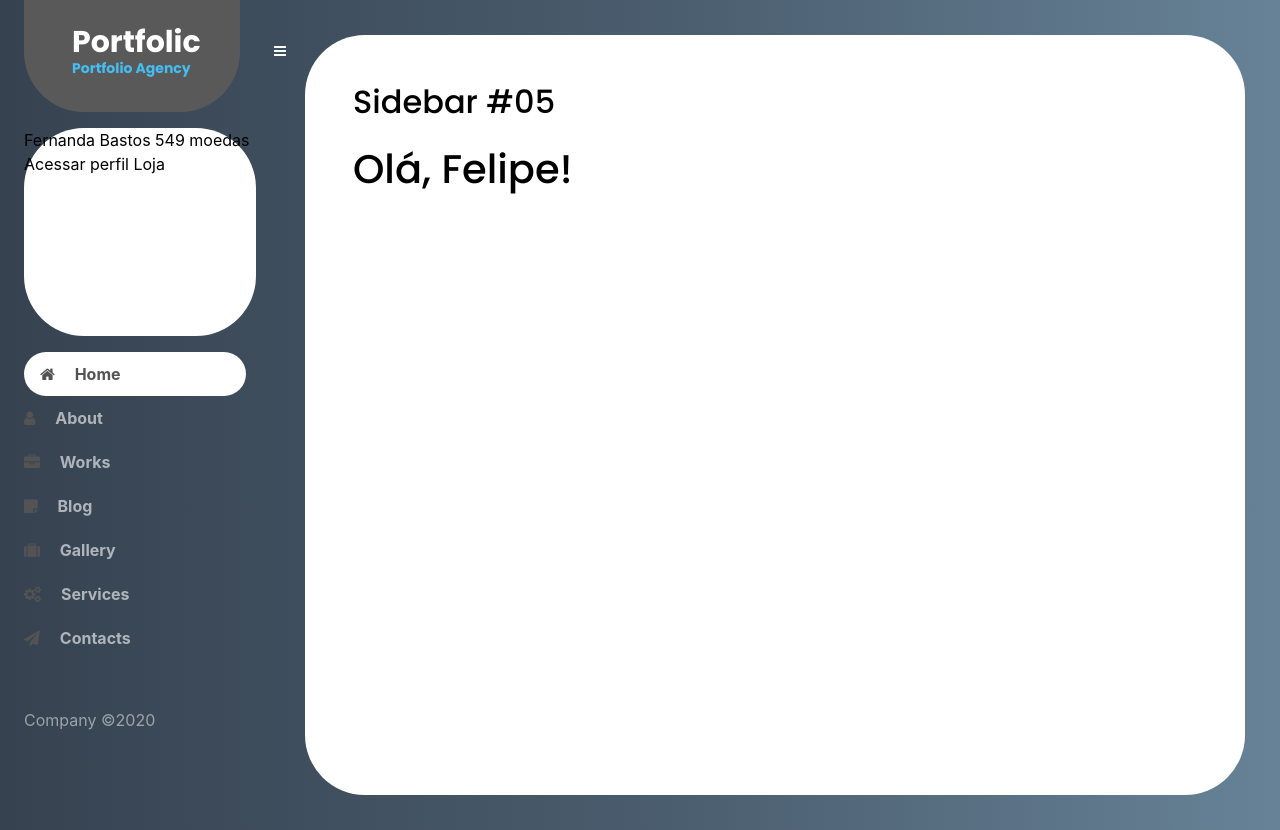
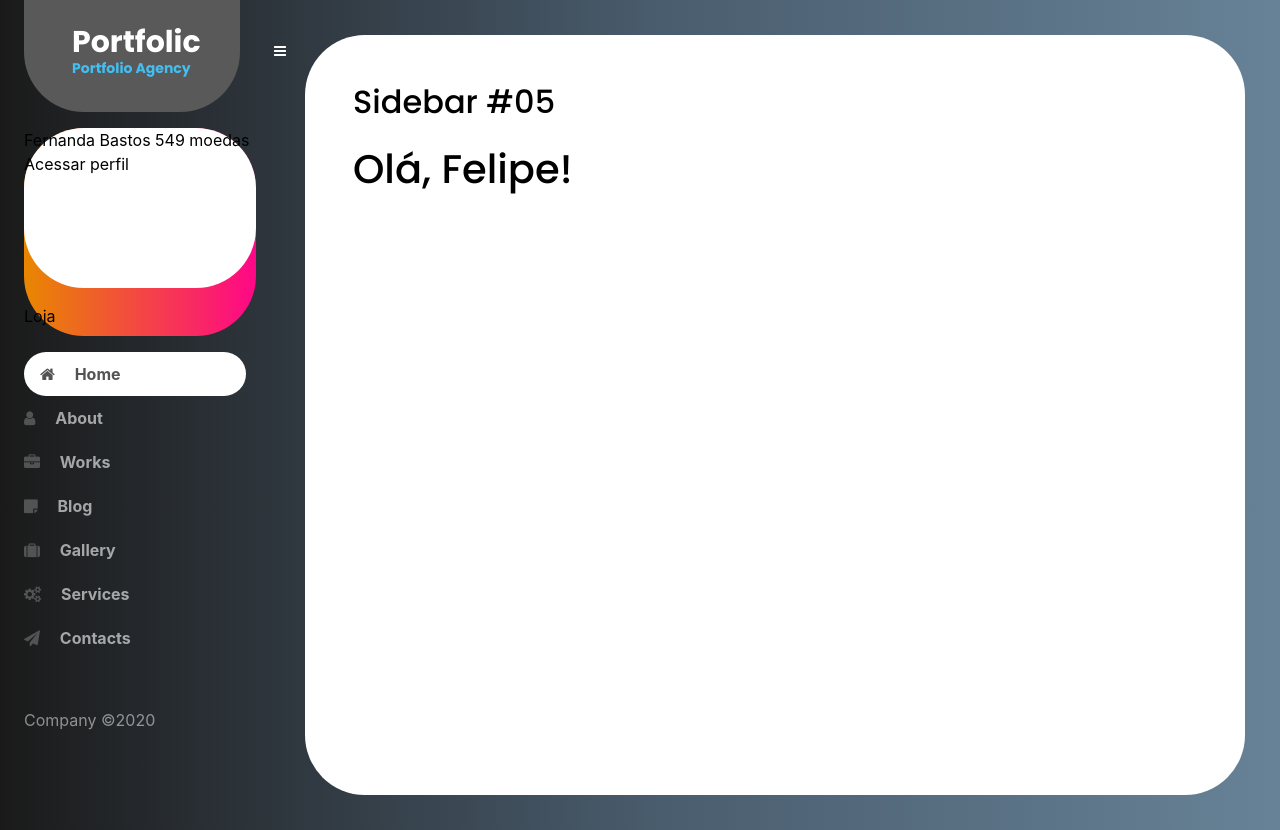
Before and after one commit to Baquara/FlaskTraining, a Flask app: page / in a window 1280 px wide. Run offline with Flask 2, Linux system fonts and the light colour scheme; some libraries are stand-ins or nearby versions.

Commit message:
Atualização

```diff
--- a/templates/home.html
+++ b/templates/home.html
@@ -43,7 +43,7 @@
 	-->
 
       <div style="padding-top: 0rem;">
-		<div class="wrapper d-flex align-items-stretch" style="background: #364250;background: -moz-linear-gradient(left, #364250 0%, #4a5d6e 52%, #678297 100%);background: -webkit-linear-gradient(left, #364250 0%,#4a5d6e 52%,#678297 100%);background: linear-gradient(to right, #364250 0%,#4a5d6e 52%,#678297 100%);filter: progid:DXImageTransform.Microsoft.gradient( startColorstr='#364250', endColorstr='#678297',GradientType=1 );">
+		<div class="wrapper d-flex align-items-stretch" style="background: #364250;background: -moz-linear-gradient(left, #364250 0%, #4a5d6e 52%, #678297 100%);background: -webkit-linear-gradient(left, #364250 0%,#4a5d6e 52%,#678297 100%);background: linear-gradient(to right, #1a1a1a 0%,#4a5d6e 52%,#678297 100%);filter: progid:DXImageTransform.Microsoft.gradient( startColorstr='#364250', endColorstr='#678297',GradientType=1 );">
 			<nav id="sidebar">
 				<div class="custom-menu">
 					<button type="button" id="sidebarCollapse" class="btn btn-primary">
@@ -53,10 +53,11 @@
         </div>
 				<div class="p-4">
 					<h1 style="margin-left: 3.5rem;width: 13.5rem;margin: 0rem;border-radius: 0px 0px 60px 60px;background-color: #595959;padding-top: 2rem;margin-top: -2rem;height: 7.5rem;"><a href="index.html" class="logo" style="padding-right: 0;margin-right: 0;border-right-width: 0;border-right-style: solid;padding-left: 3rem;">Portfolic <span style="padding-left: 3rem;">Portfolio Agency</span></a></h1>
-					<div style="width: 14.5rem;margin: 1rem;border-radius: 60px;background-color: white;color: black;height: 13rem;margin-left: 0rem;">
-						Fernanda Bastos
+					<div style="width: 14.5rem;margin: 1rem;border-radius: 60px;color: black;height: 13rem;margin-left: 0rem;background: #e88700;background: -moz-linear-gradient(left, #e88700 0%, #b50ea7 100%);background: -webkit-linear-gradient(left, #e88700 0%,#b50ea7 100%);background: linear-gradient(to right, #e88700 0%,#ff0787 100%);filter: progid:DXImageTransform.Microsoft.gradient( startColorstr='#e88700', endColorstr='#b50ea7',GradientType=1 );" googl="true">
+						<div style="width: 14.5rem;margin: 1rem;margin-left: 1rem;border-radius: 60px;background-color: #fff;color: black;height: 10rem;margin-left: 0rem;">Fernanda Bastos
 						549 moedas
 						Acessar perfil
+            </div>
 						Loja
 						</div>
 
```
